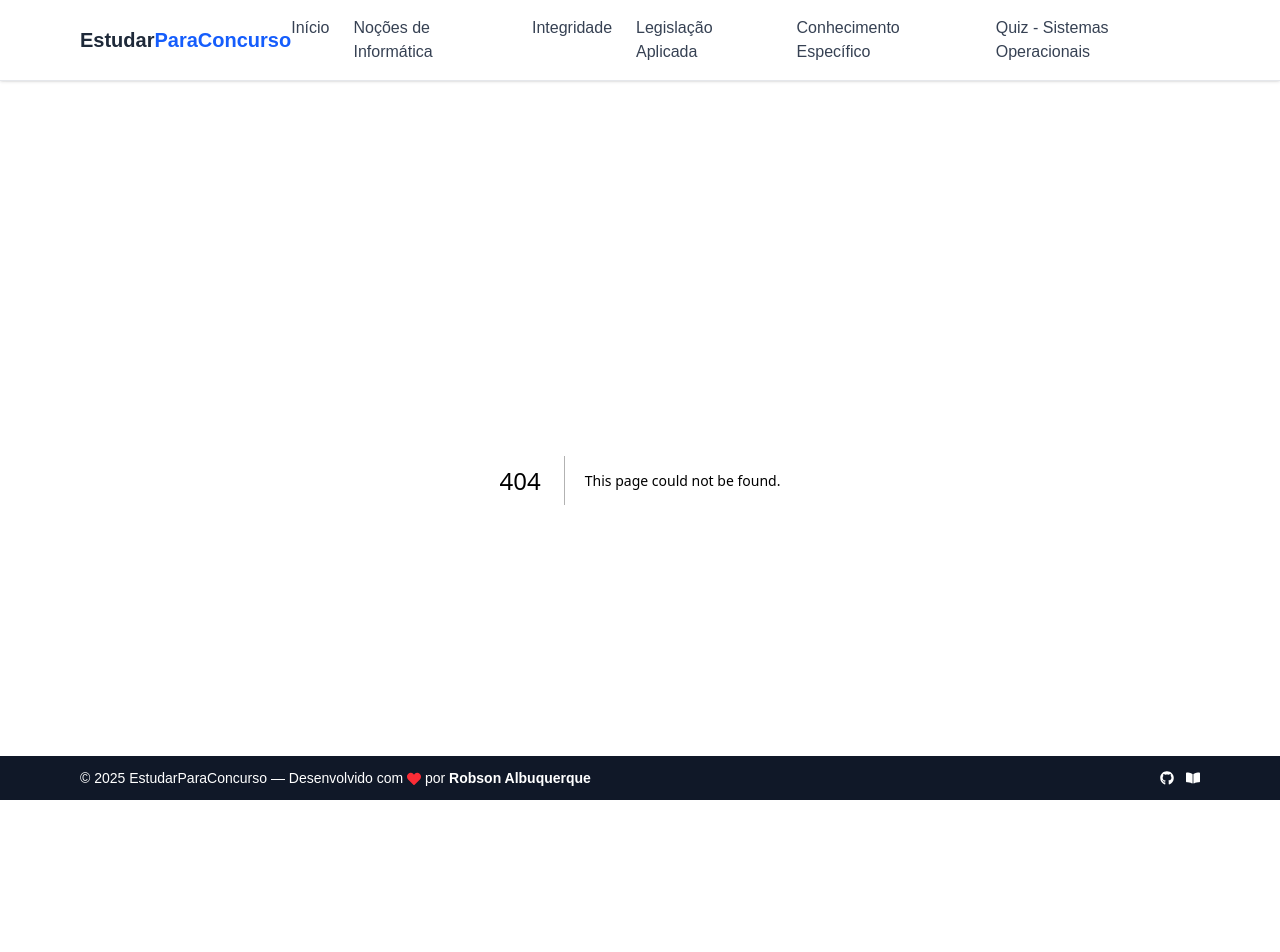
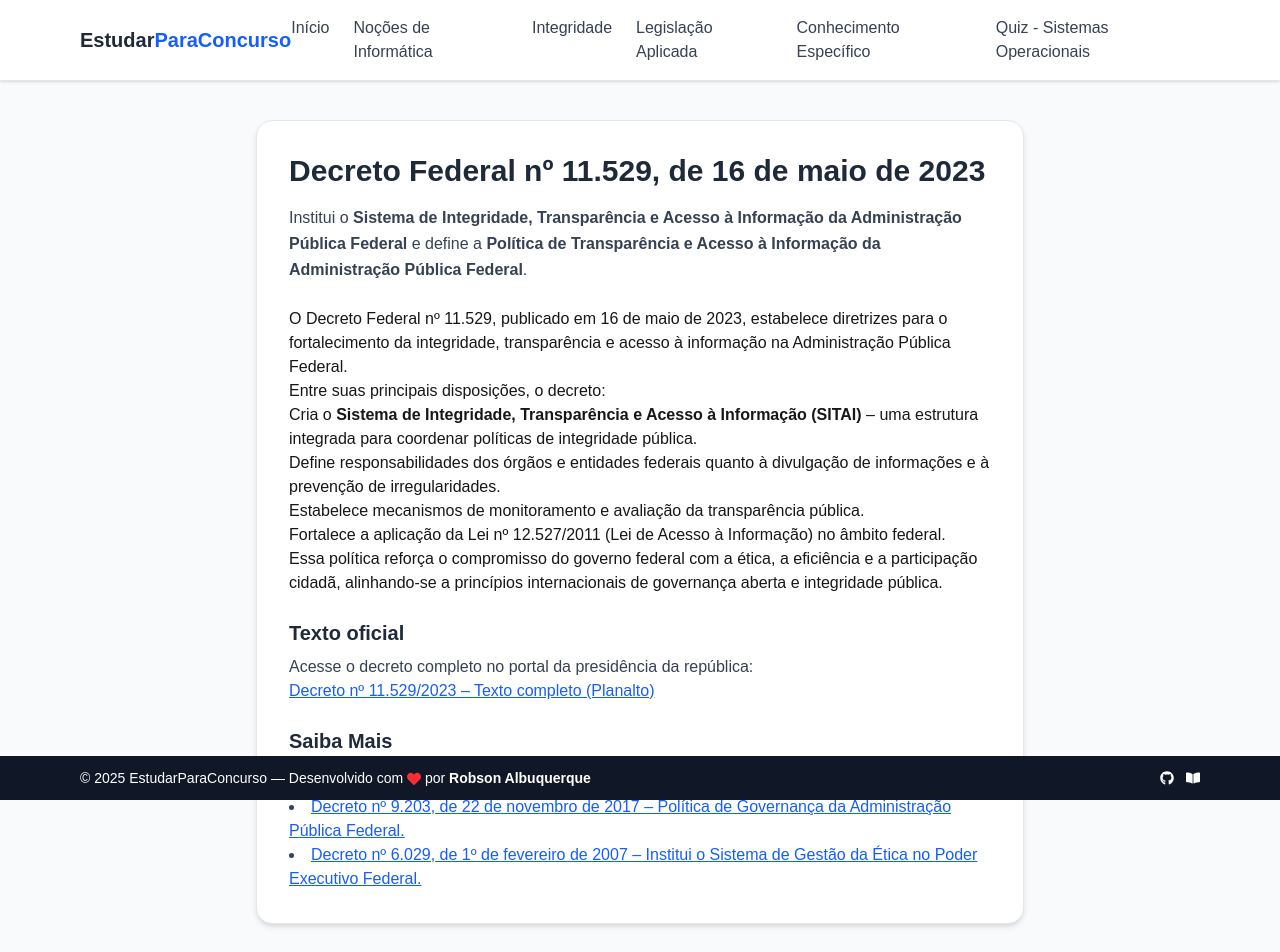
Before and after one commit to robsonalbuquerquedev/estudarparaconcurso, a Next.js app: page /decreto-federal-n-11529 in a window 1280 px wide. Before the commit this address had no page. Shown: the top 952 px of the page. Built offline with nearby package versions, Linux system fonts and the light colour scheme.

Commit message:
feat: adicionar nova rota decreto-federal-n-11529

```diff
--- /dev/null
+++ b/app/decreto-federal-n-11529/page.tsx
@@ -0,0 +1,88 @@
+"use client";
+
+import { motion } from "framer-motion";
+
+export default function DecretoFederal11529() {
+    return (
+        <section className="p-6 md:p-10 bg-gray-50 min-h-screen">
+            <motion.div
+                initial={{ opacity: 0, y: 20 }}
+                animate={{ opacity: 1, y: 0 }}
+                transition={{ duration: 0.6 }}
+                className="max-w-3xl mx-auto bg-white p-8 rounded-2xl shadow-md border border-gray-200"
+            >
+                <h1 className="text-2xl md:text-3xl font-bold text-gray-800 mb-4">
+                    Decreto Federal nº 11.529, de 16 de maio de 2023
+                </h1>
+
+                <p className="text-gray-700 mb-6 leading-relaxed">
+                    Institui o <strong>Sistema de Integridade, Transparência e Acesso à Informação da Administração Pública Federal</strong> e define a <strong>Política de Transparência e Acesso à Informação da Administração Pública Federal</strong>.
+                </p>
+
+                <article className="prose prose-gray mb-6">
+                    <p>
+                        O Decreto Federal nº 11.529, publicado em 16 de maio de 2023, estabelece diretrizes para o fortalecimento da integridade, transparência e acesso à informação na Administração Pública Federal.
+                    </p>
+
+                    <p>
+                        Entre suas principais disposições, o decreto:
+                    </p>
+
+                    <ul>
+                        <li>
+                            Cria o <strong>Sistema de Integridade, Transparência e Acesso à Informação (SITAI)</strong> – uma estrutura integrada para coordenar políticas de integridade pública.
+                        </li>
+                        <li>
+                            Define responsabilidades dos órgãos e entidades federais quanto à divulgação de informações e à prevenção de irregularidades.
+                        </li>
+                        <li>
+                            Estabelece mecanismos de monitoramento e avaliação da transparência pública.
+                        </li>
+                        <li>
+                            Fortalece a aplicação da Lei nº 12.527/2011 (Lei de Acesso à Informação) no âmbito federal.
+                        </li>
+                    </ul>
+
+                    <p>
+                        Essa política reforça o compromisso do governo federal com a ética, a eficiência e a participação cidadã, alinhando-se a princípios internacionais de governança aberta e integridade pública.
+                    </p>
+                </article>
+
+                <section className="mb-6">
+                    <h2 className="text-xl font-semibold text-gray-800 mb-2">Texto oficial</h2>
+                    <p className="text-gray-700">
+                        Acesse o decreto completo no portal da presidência da república:
+                        <br />
+                        <a
+                            href="https://www.planalto.gov.br/ccivil_03/_ato2023-2026/2023/decreto/D11529.htm"
+                            target="_blank"
+                            rel="noopener noreferrer"
+                            className="text-blue-600 underline"
+                        >
+                            Decreto nº 11.529/2023 – Texto completo (Planalto)
+                        </a>
+                    </p>
+                </section>
+
+                <section>
+                    <h2 className="text-xl font-semibold text-gray-800 mb-2">Saiba Mais</h2>
+                    <p className="text-gray-700 mb-2">
+                        Outros decretos que podem interessar:
+                    </p>
+                    <ul className="text-gray-700 list-disc list-inside">
+                        <li>
+                            <a href="https://www.gov.br/mdh/pt-br/acesso-a-informacao/governanca/programa-de-integridade/legislacao/decretos" target="_blank" rel="noopener noreferrer" className="text-blue-600 underline">
+                                Decreto nº 9.203, de 22 de novembro de 2017 – Política de Governança da Administração Pública Federal.
+                            </a>
+                        </li>
+                        <li>
+                            <a href="https://www.gov.br/mdh/pt-br/acesso-a-informacao/governanca/programa-de-integridade/legislacao/decretos" target="_blank" rel="noopener noreferrer" className="text-blue-600 underline">
+                                Decreto nº 6.029, de 1º de fevereiro de 2007 – Institui o Sistema de Gestão da Ética no Poder Executivo Federal.
+                            </a>
+                        </li>
+                    </ul>
+                </section>
+            </motion.div>
+        </section>
+    );
+}
```
